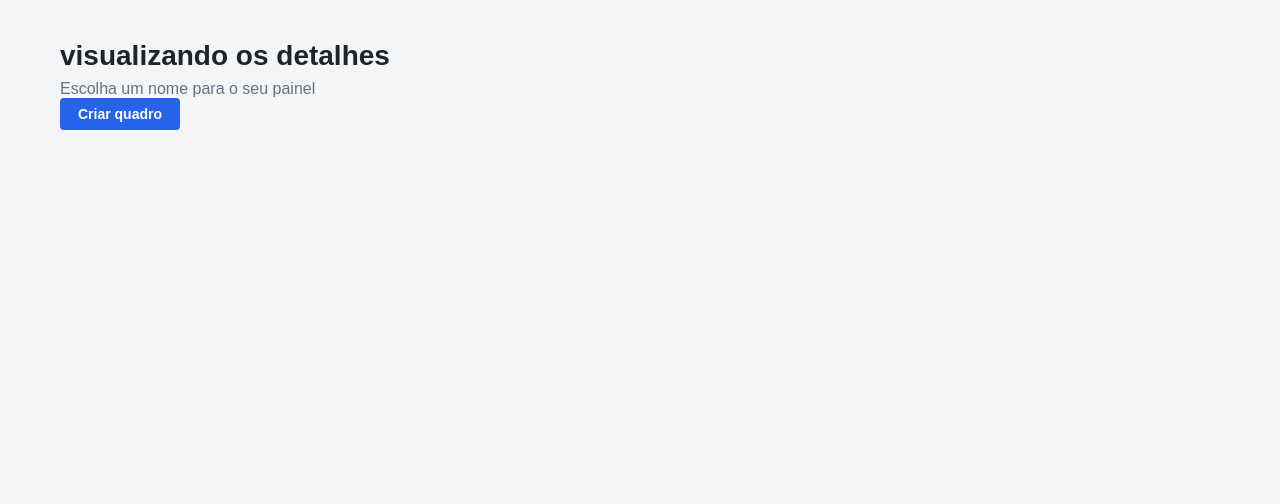
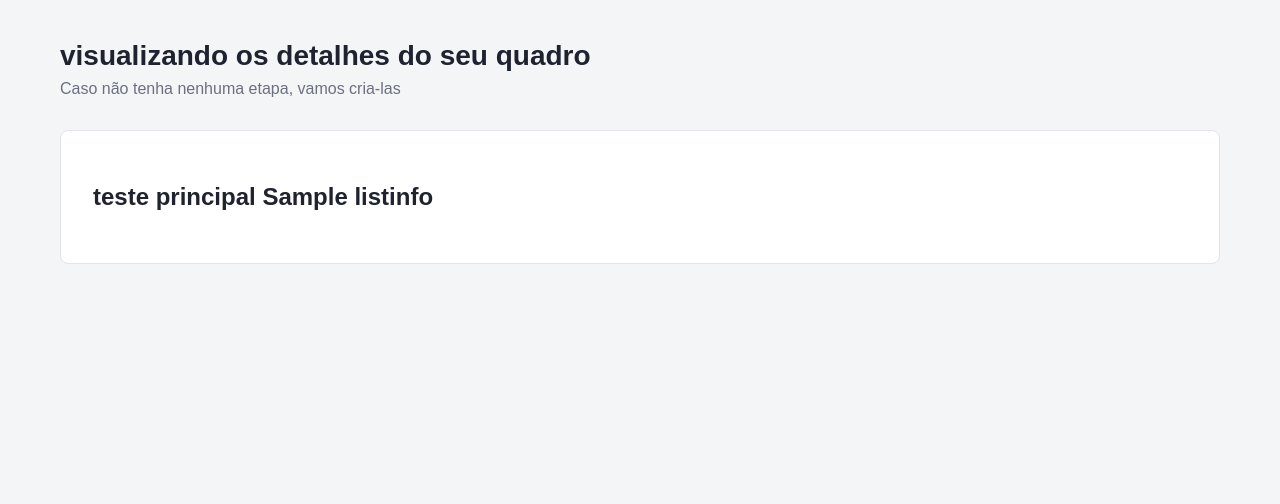
Before and after one commit to Davi-Cordeiro/Kanban-, a Django app: page /board/1/ in a window 1280 px wide. Shown: the part 61-565 px from the top of the page. Run offline with Django 5.2, Linux system fonts and the light colour scheme; a user stored in the database is signed in; tables that the repository leaves empty hold one stand-in row (values such as "Sample post").

Commit message:
formatacao da criacao das etapas

```diff
--- a/project/account/static/css/style.css
+++ b/project/account/static/css/style.css
@@ -344,3 +344,14 @@ main {
 .title_board {
   text-decoration: none;
 }
+
+.board_list {
+  padding: 32px;
+  background-color: var(--color-surface);
+  border: 1px solid var(--color-border);
+  border-radius: var(--radius);
+}
+
+.board_intro {
+  margin-bottom: 32px;
+}
--- a/project/kanban/forms.py
+++ b/project/kanban/forms.py
@@ -15,8 +15,14 @@ class ListForm(forms.ModelForm):
     class Meta:
         model = ListInfo
         fields = ['title']
+        labels = {'title': 'Nome da etapa',}
 
 class CardForm(forms.ModelForm):
     class Meta:
         model = CardInfo
         fields = ['title', 'description', 'deadline', 'assignee']
+
+    def __init__(self, *args, board=None, **kwargs):
+        super().__init__(*args, **kwargs)
+        if board:
+            self.fields['labels'].queryset = board.labels.all()
--- a/project/kanban/templates/kanban/board_detail.html
+++ b/project/kanban/templates/kanban/board_detail.html
@@ -1,12 +1,22 @@
 {% extends "base.html" %}
 
 {% block content %}
-    <h1 class="home__title">visualizando os detalhes</h1>
-    <p class="home__subtitle"> Escolha um nome para o seu painel</p>
+    <div class="board_intro">
+        <h1 class="home__title">visualizando os detalhes do seu quadro</h1>
+        <p class="home__subtitle">Caso não tenha nenhuma etapa, vamos cria-las</p>
+    </div>
 
-    <form method="post">
-        {% csrf_token %}
-        {{ form.as_p }}
-        <button type="submit" class="btn btn-create_board">Criar quadro</button>
-    </form>
+    {% if listas %}
+        <div class="board_list">
+            {% for lista in listas%}
+                <h2> teste principal {{lista.title}}</h2>
+            {% endfor %}
+        </div>
+
+    {% else %}
+        <div class="board_list">
+            <a href="{% url 'kanban:criacao_de_list' board.pk %}">Criar etapa</a>
+        </div>
+
+    {% endif %}
 {% endblock content %}
--- a/project/kanban/views.py
+++ b/project/kanban/views.py
@@ -43,7 +43,10 @@ def create_list_view(request, board_id):
 
     return render(request, 'kanban/creation_list.html', {'form': form})
 
+
+@login_required
 def board_detail_view(request, board_id):
     board = get_object_or_404(BoardInfo, pk=board_id)
-    lista = board.lists.order_by('position').prefetch_related('cards','card__labels')
-    return render(request, "kanban/board_detail.html", {'board': board, 'listas': lista} )
+    listas = board.lists.order_by('position').prefetch_related('cards','cards__labels')
+
+    return render(request, "kanban/board_detail.html", {'board': board, 'listas': listas} )
```
Also changed, not shown: project/kanban/templates/kanban/creation_list.html (+4 -10 lines).
